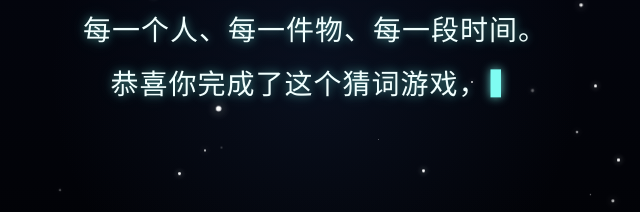
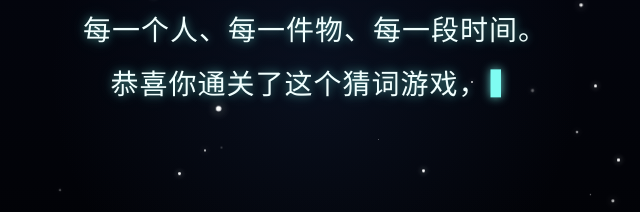
Before and after one commit to AyaoHaru/BAR, a plain HTML site: page us/index.html in a window 1280 px wide. Shown: the part 324-536 px from the top of the page, 325-965 px from the left. Drawn offline with Linux system fonts and the light colour scheme.

Commit message:
Update index.html

```diff
--- a/us/index.html
+++ b/us/index.html
@@ -236,8 +236,8 @@
     const lines = [
       '没错，莫里安星渊正是“我们”，',
       '每一个人、每一件物、每一段时间。',
-      '恭喜你完成了这个猜词游戏，',
-      '这时一点小小的奖品。',
+      '恭喜你通关了这个猜词游戏，',
+      '这是一个小小的奖品。',
       '（磁带机颤动了几下…）',
       '（一枚硬币掉了出来。）'
     ];
```
